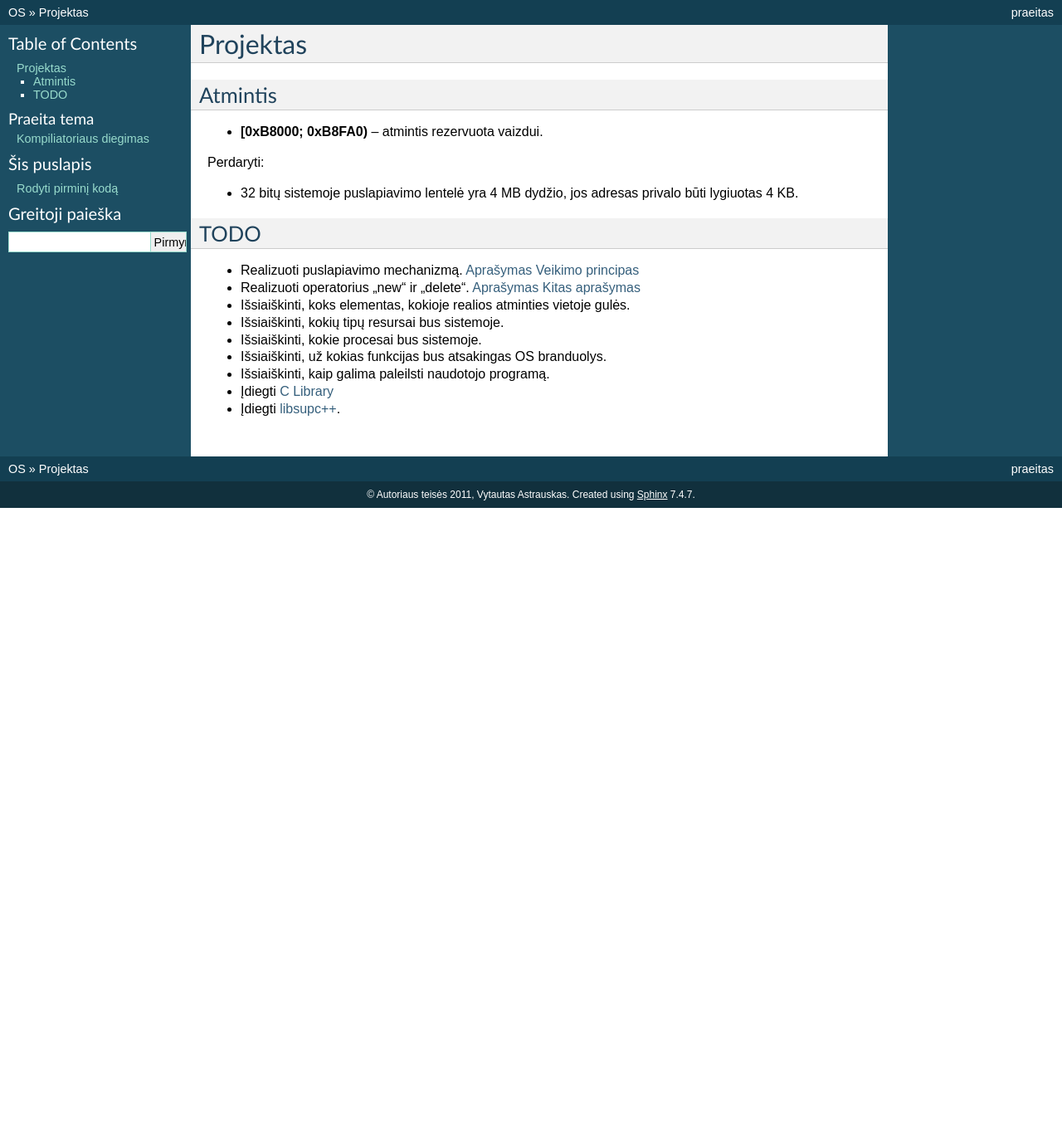
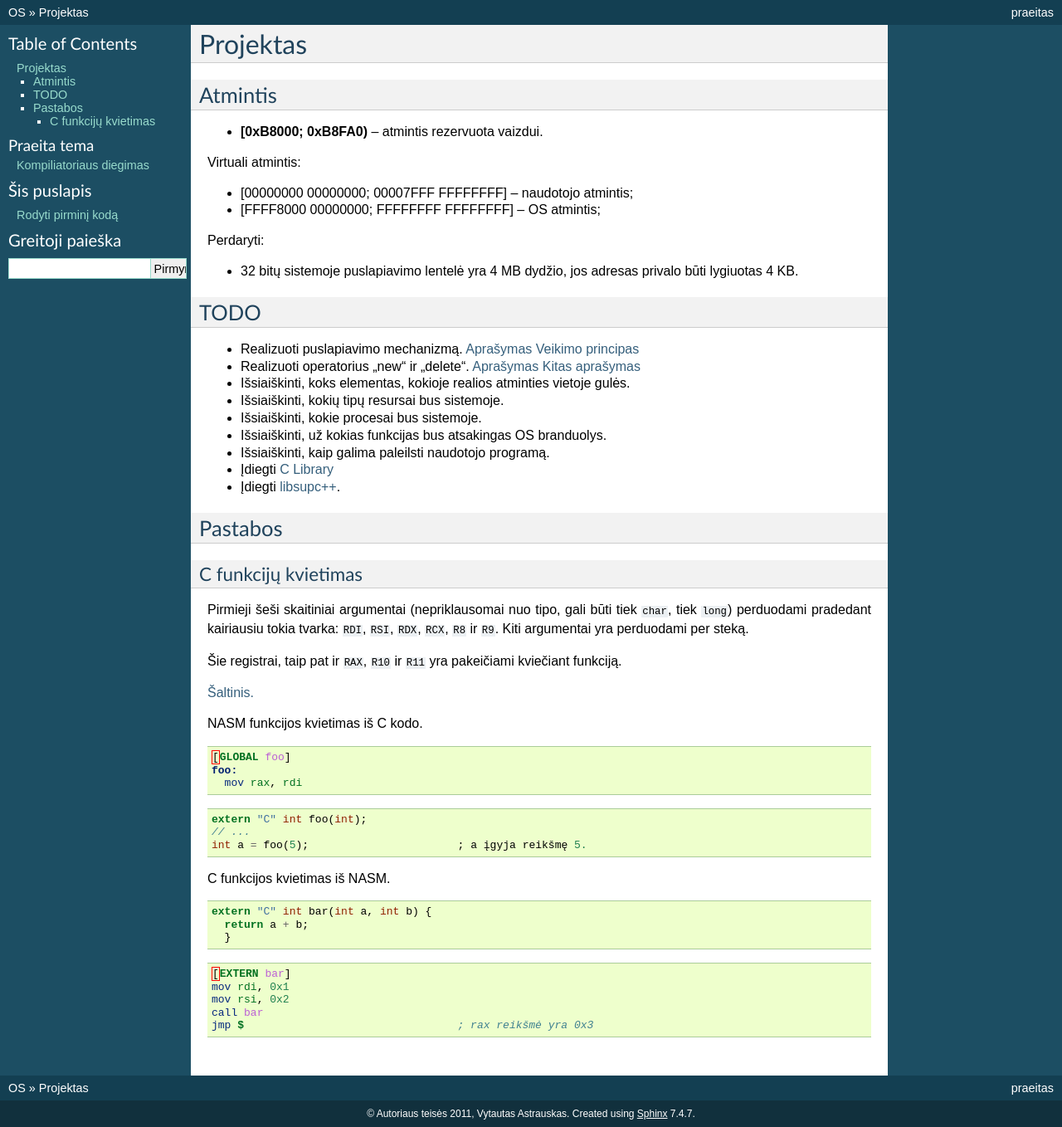
Before and after one commit to vakaras/OS, a Sphinx documentation site: the page built from doc/Real/source/projektas.rst, in a window 1280 px wide. Shown: the whole page at 83% size. Built offline with Sphinx 7.4.7, drawn with Linux system fonts in a browser that asks for light colours; formulas are drawn with MathJax 3; before the commit the page ends 900 px from its top, so only the background shows below that.

Commit message:
Pridėtas aprašymas, kaip NASM bendrauja su g++.

```diff
--- a/doc/Real/source/projektas.rst
+++ b/doc/Real/source/projektas.rst
@@ -7,6 +7,11 @@ Atmintis
 
 
 + **[0xB8000; 0xB8FA0)** – atmintis rezervuota vaizdui.
+
+Virtuali atmintis:
+
++ [00000000 00000000; 00007FFF FFFFFFFF] – naudotojo atmintis;
++ [FFFF8000 00000000; FFFFFFFF FFFFFFFF] – OS atmintis;
 
 Perdaryti:
 
@@ -31,3 +36,49 @@ TODO
 + Įdiegti
   `C Library <http://wiki.osdev.org/GCC_Cross-Compiler#Step_2_-_C_Library>`_
 + Įdiegti `libsupc++ <http://wiki.osdev.org/Libsupcxx>`_.
+
+Pastabos
+========
+
+C funkcijų kvietimas
+--------------------
+
+Pirmieji šeši skaitiniai argumentai (nepriklausomai nuo tipo, gali būti
+tiek ``char``, tiek ``long``) perduodami pradedant kairiausiu tokia
+tvarka: ``RDI``, ``RSI``, ``RDX``, ``RCX``, ``R8`` ir ``R9``. Kiti
+argumentai yra perduodami per steką.
+
+Šie registrai, taip pat ir ``RAX``, ``R10`` ir ``R11`` yra pakeičiami
+kviečiant funkciją.
+
+`Šaltinis. <http://www.nasm.us/doc/nasmdo11.html>`_
+
+NASM funkcijos kvietimas iš C kodo.
+
+.. code-block:: nasm
+
+  [GLOBAL foo]
+  foo:
+    mov rax, rdi
+
+.. code-block:: cpp
+
+  extern "C" int foo(int);
+  // ...
+  int a = foo(5);                       ; a įgyja reikšmę 5.
+
+C funkcijos kvietimas iš NASM.
+
+.. code-block:: cpp
+
+  extern "C" int bar(int a, int b) {
+    return a + b;
+    }
+
+.. code-block:: nasm
+
+  [EXTERN bar]
+  mov rdi, 0x1
+  mov rsi, 0x2
+  call bar
+  jmp $                                 ; rax reikšmė yra 0x3
```
